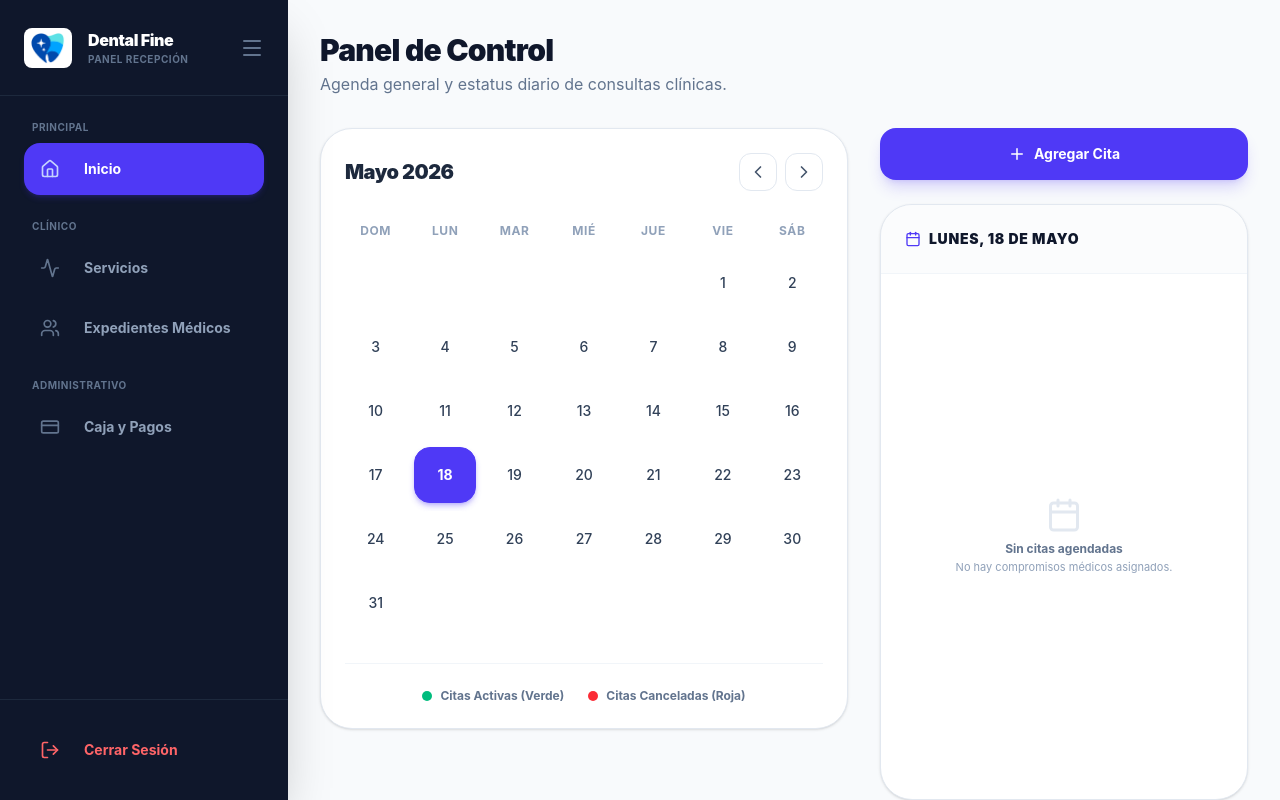
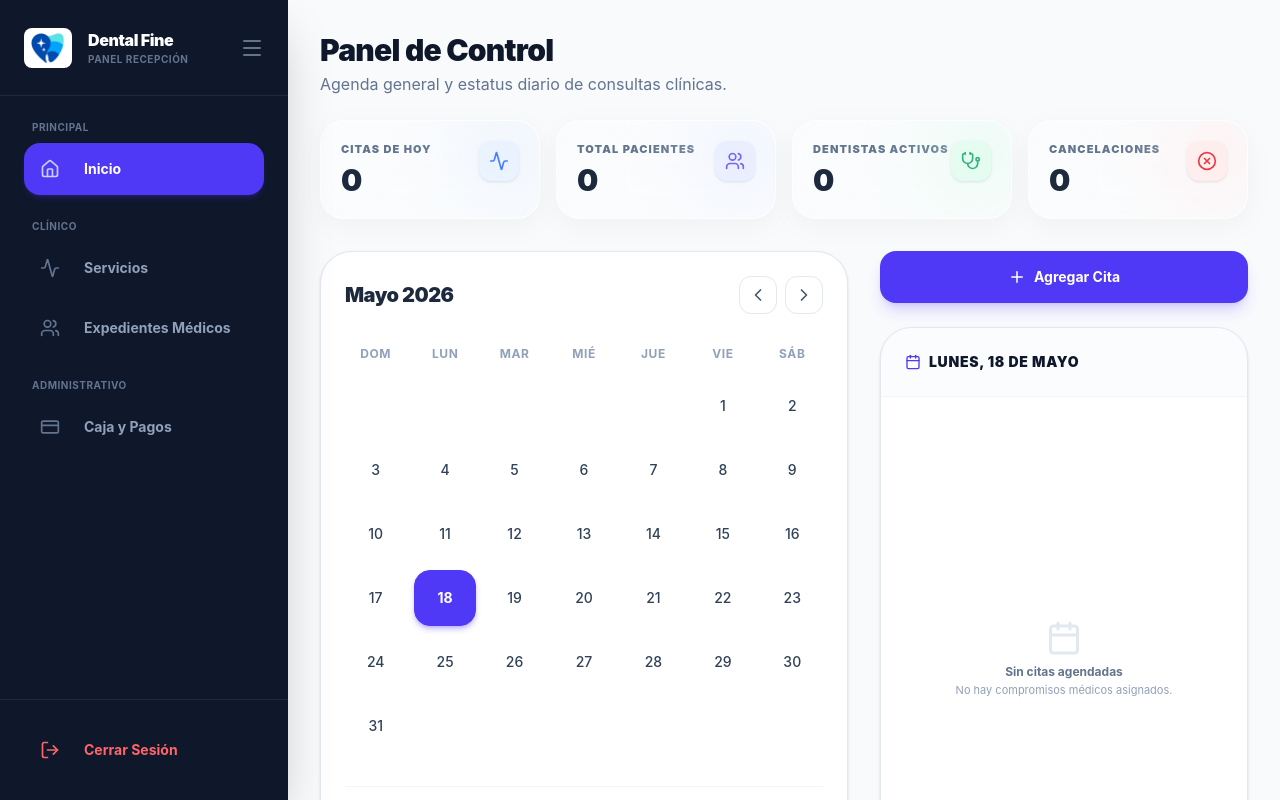
Before and after one commit to Dental-Fine/dental-fine-frontend, a React (Vite) app: page /admin/dashboard in a window 1280 px wide. Built offline with nearby package versions, Linux system fonts and the light colour scheme; no server answers.

Commit message:
feat(dashboard): agregar metricas rapidas (glassmorphism), centrar odontograma, corregir carga de salud general en edicion de pacientes y reparar mapeo de servicio en edicion de citas

```diff
--- a/src/components/Modales/ModalCita.jsx
+++ b/src/components/Modales/ModalCita.jsx
@@ -43,7 +43,7 @@ export default function ModalCita({ isOpen, onClose, citaEditando }) {
     if (isOpen && citaEditando) {
       setPacienteId(citaEditando.paciente?.id || citaEditando.idPaciente || '');
       setDentistaId(citaEditando.dentista?.id || citaEditando.idDentista || '');
-      setTipoServicioId(citaEditando.servicio?.id || citaEditando.idTipoServicio || '');
+      setTipoServicioId(citaEditando.tipoServicio?.id || citaEditando.idTipoServicio || '');
 
       const dateString = citaEditando.fechaHoraInicio || citaEditando.fecha || '';
       if (dateString.includes('T')) {
--- a/src/components/Modales/ModalPaciente.jsx
+++ b/src/components/Modales/ModalPaciente.jsx
@@ -57,12 +57,22 @@ export default function ModalPaciente({ isOpen, onClose, pacienteEditando, onGua
     };
 
     try {
+      let pacienteIdTarget;
       if (pacienteEditando) {
         // Lógica para actualizar paciente existente
         await ApiService.actualizarPaciente(pacienteEditando.id, datosPaciente);
+        pacienteIdTarget = pacienteEditando.id;
       } else {
         // Lógica para crear paciente nuevo (Esto crea el Usuario y el Paciente en la BD)
-        await ApiService.crearPaciente(datosPaciente);
+        const nuevoPaciente = await ApiService.crearPaciente(datosPaciente);
+        pacienteIdTarget = nuevoPaciente.id;
+      }
+
+      // Actualizar Salud General en el Expediente asociado
+      try {
+        await ApiService.actualizarSaludGeneral(pacienteIdTarget, alergias, tipoSanguineo, antecedentes);
+      } catch (errSalud) {
+        console.warn("Error al actualizar salud general, pero el paciente se guardó.", errSalud);
       }
 
       setExito(true);
--- a/src/pages/Dashboard/DashboardRecepcion.jsx
+++ b/src/pages/Dashboard/DashboardRecepcion.jsx
@@ -19,7 +19,10 @@ export default function DashboardRecepcion() {
     setCargando(true);
     try {
       const data = await ApiService.obtenerCitas();
-      const fechaStr = fechaSeleccionada.toISOString().split('T')[0];
+      const year = fechaSeleccionada.getFullYear();
+      const month = String(fechaSeleccionada.getMonth() + 1).padStart(2, '0');
+      const day = String(fechaSeleccionada.getDate()).padStart(2, '0');
+      const fechaStr = `${year}-${month}-${day}`;
       const filtradas = (data || []).filter(c => c.fecha && c.fecha.startsWith(fechaStr));
       setCitas(filtradas);
     } catch (err) {
--- a/src/pages/Dashboard/Inicio.jsx
+++ b/src/pages/Dashboard/Inicio.jsx
@@ -1,10 +1,12 @@
 import { useState, useEffect } from 'react';
-import { ChevronLeft, ChevronRight, Calendar as CalendarIcon, Clock, User, Plus, Loader2, Edit2, Trash2, Stethoscope } from 'lucide-react';
+import { ChevronLeft, ChevronRight, Calendar as CalendarIcon, Clock, User, Plus, Loader2, Edit2, Trash2, Stethoscope, Users, Activity, XCircle, CheckCircle } from 'lucide-react';
 import { ApiService } from '../../services/api';
 import ModalCita from '../../components/Modales/ModalCita';
 
 export default function Inicio() {
   const [citas, setCitas] = useState([]);
+  const [totalPacientes, setTotalPacientes] = useState(0);
+  const [totalDentistas, setTotalDentistas] = useState(0);
   const [cargando, setCargando] = useState(true);
 
   // Estados para el control del Calendario Visual
@@ -19,24 +21,30 @@ export default function Inicio() {
     cargarTodasLasCitas();
   }, []);
 
-  // 1. Consultar todas las citas del Spring Boot para pintar los indicadores del mes
+  // 1. Consultar datos del Dashboard del Spring Boot
   const cargarTodasLasCitas = async () => {
     setCargando(true);
     try {
-      const data = await ApiService.obtenerCitas();
-      setCitas(data || []);
+      const [dataCitas, dataPacientes, dataDentistas] = await Promise.all([
+        ApiService.obtenerCitas().catch(() => []),
+        ApiService.obtenerPacientes().catch(() => []),
+        ApiService.obtenerDentistas().catch(() => [])
+      ]);
+      setCitas(dataCitas || []);
+      setTotalPacientes(dataPacientes?.length || 0);
+      setTotalDentistas(dataDentistas?.length || 0);
     } catch (err) {
-      console.error("Error al sincronizar citas en Inicio:", err);
+      console.error("Error al sincronizar datos en Inicio:", err);
     } finally {
       setCargando(false);
     }
   };
 
-  // Función para formatear fechas locales a cadena YYYY-MM-DD de forma segura
   const formatoFechaLocal = (date) => {
-    const d = new Date(date);
-    d.setMinutes(d.getMinutes() - d.getTimezoneOffset());
-    return d.toISOString().split('T')[0];
+    const year = date.getFullYear();
+    const month = String(date.getMonth() + 1).padStart(2, '0');
+    const day = String(date.getDate()).padStart(2, '0');
+    return `${year}-${month}-${day}`;
   };
 
   const strFechaSeleccionada = formatoFechaLocal(fechaSeleccionada);
@@ -99,9 +107,73 @@ export default function Inicio() {
   return (
     <div className="flex-1 p-8 overflow-y-auto bg-slate-50 h-screen animate-in fade-in duration-500 font-sans">
 
-      <div className="mb-8">
+      <div className="mb-6 relative">
+        <div className="absolute top-0 right-0 w-64 h-64 bg-indigo-200/50 rounded-full blur-3xl -z-10 translate-x-1/2 -translate-y-1/2"></div>
         <h1 className="text-3xl font-black text-slate-900 tracking-tight">Panel de Control</h1>
         <p className="text-slate-500 mt-1">Agenda general y estatus diario de consultas clínicas.</p>
+      </div>
+
+      {/* MÉTRICAS RÁPIDAS (GLASSMORPHISM) */}
+      <div className="grid grid-cols-1 md:grid-cols-2 xl:grid-cols-4 gap-4 mb-8">
+        {/* Tarjeta 1 */}
+        <div className="relative overflow-hidden bg-white/40 backdrop-blur-xl border border-white/60 p-5 rounded-[24px] shadow-[0_8px_30px_rgb(0,0,0,0.04)] hover:shadow-[0_8px_30px_rgb(79,70,229,0.1)] transition-all">
+          <div className="absolute -right-4 -top-4 w-24 h-24 bg-blue-100/50 rounded-full blur-2xl"></div>
+          <div className="flex justify-between items-start">
+            <div>
+              <p className="text-[11px] font-black uppercase tracking-widest text-slate-500 mb-1">Citas de Hoy</p>
+              <h3 className="text-3xl font-black text-slate-800">
+                {citas.filter(c => c.fecha && c.fecha.startsWith(formatoFechaLocal(new Date()))).length}
+              </h3>
+            </div>
+            <div className="w-10 h-10 rounded-xl bg-blue-50 text-blue-600 flex items-center justify-center shadow-sm">
+              <Activity size={20} />
+            </div>
+          </div>
+        </div>
+
+        {/* Tarjeta 2 */}
+        <div className="relative overflow-hidden bg-white/40 backdrop-blur-xl border border-white/60 p-5 rounded-[24px] shadow-[0_8px_30px_rgb(0,0,0,0.04)] hover:shadow-[0_8px_30px_rgb(79,70,229,0.1)] transition-all">
+          <div className="absolute -right-4 -top-4 w-24 h-24 bg-indigo-100/50 rounded-full blur-2xl"></div>
+          <div className="flex justify-between items-start">
+            <div>
+              <p className="text-[11px] font-black uppercase tracking-widest text-slate-500 mb-1">Total Pacientes</p>
+              <h3 className="text-3xl font-black text-slate-800">{totalPacientes}</h3>
+            </div>
+            <div className="w-10 h-10 rounded-xl bg-indigo-50 text-indigo-600 flex items-center justify-center shadow-sm">
+              <Users size={20} />
+            </div>
+          </div>
+        </div>
+
+        {/* Tarjeta 3 */}
+        <div className="relative overflow-hidden bg-white/40 backdrop-blur-xl border border-white/60 p-5 rounded-[24px] shadow-[0_8px_30px_rgb(0,0,0,0.04)] hover:shadow-[0_8px_30px_rgb(79,70,229,0.1)] transition-all">
+          <div className="absolute -right-4 -top-4 w-24 h-24 bg-emerald-100/50 rounded-full blur-2xl"></div>
+          <div className="flex justify-between items-start">
+            <div>
+              <p className="text-[11px] font-black uppercase tracking-widest text-slate-500 mb-1">Dentistas Activos</p>
+              <h3 className="text-3xl font-black text-slate-800">{totalDentistas}</h3>
+            </div>
+            <div className="w-10 h-10 rounded-xl bg-emerald-50 text-emerald-600 flex items-center justify-center shadow-sm">
+              <Stethoscope size={20} />
+            </div>
+          </div>
+        </div>
+
+        {/* Tarjeta 4 */}
+        <div className="relative overflow-hidden bg-white/40 backdrop-blur-xl border border-white/60 p-5 rounded-[24px] shadow-[0_8px_30px_rgb(0,0,0,0.04)] hover:shadow-[0_8px_30px_rgb(79,70,229,0.1)] transition-all">
+          <div className="absolute -right-4 -top-4 w-24 h-24 bg-red-100/50 rounded-full blur-2xl"></div>
+          <div className="flex justify-between items-start">
+            <div>
+              <p className="text-[11px] font-black uppercase tracking-widest text-slate-500 mb-1">Cancelaciones</p>
+              <h3 className="text-3xl font-black text-slate-800">
+                {citas.filter(c => c.estado === 'CANCELADA').length}
+              </h3>
+            </div>
+            <div className="w-10 h-10 rounded-xl bg-red-50 text-red-600 flex items-center justify-center shadow-sm">
+              <XCircle size={20} />
+            </div>
+          </div>
+        </div>
       </div>
 
       <div className="grid grid-cols-1 lg:grid-cols-12 gap-8">
@@ -256,15 +328,15 @@ export default function Inicio() {
                         <div className="space-y-1.5 pl-0.5">
                           <div className="flex items-center gap-2 text-sm text-slate-800 font-bold">
                             <User size={14} className="text-slate-400" />
-                            <span>{cita.nombrePaciente || `Paciente ID: ${cita.idPaciente}`}</span>
+                            <span>{cita.paciente?.nombre ? `${cita.paciente.nombre} ${cita.paciente.apellidos || ''}` : `Paciente ID: ${cita.idPaciente || cita.paciente?.id}`}</span>
                           </div>
                           <div className="flex items-center gap-2 text-xs text-slate-600 font-medium">
                             <Stethoscope size={14} className="text-slate-400" />
-                            <span>{cita.nombreServicio || `Tratamiento ID: ${cita.idTipoServicio}`}</span>
+                            <span>{cita.tipoServicio?.nombre || `Servicio Programado`}</span>
                           </div>
                           <div className="flex items-center gap-2 text-[11px] text-slate-400">
                             <Clock size={14} className="text-slate-400" />
-                            <span>Especialista: Dr(a). {cita.nombreDentista || `ID: ${cita.idDentista}`}</span>
+                            <span>Especialista: Dr(a). {cita.dentista?.nombre || `ID: ${cita.idDentista || cita.dentista?.id}`}</span>
                           </div>
                         </div>
                       </div>
```
Also changed, not shown: src/pages/Dashboard/ExpedienteDetalle.jsx (+20 -4 lines), src/pages/Dashboard/Expedientes.jsx (+21 -11 lines), src/pages/Dashboard/Servicios.jsx (+13 -41 lines), src/services/api.js (+44 -1 lines).
